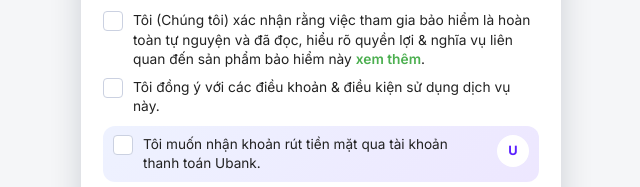
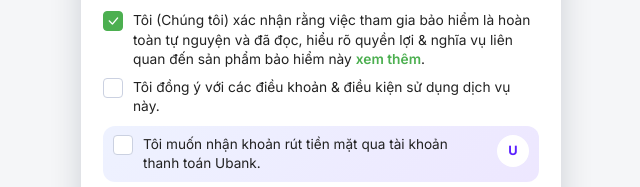
Before and after one commit to vay-fecredit/vaytieudung, a website: page pages/step5.html in a window 1280 px wide. Both pictures are taken after a click on the element 432 px from the left and 309 px from the top of the page. Shown: the part 288-475 px from the top of the page, 319-959 px from the left. Drawn offline with nearby package versions, Linux system fonts and the light colour scheme.

Commit message:
Update step5.html

```diff
--- a/pages/step5.html
+++ b/pages/step5.html
@@ -29,6 +29,7 @@
         --fe-text-muted: #6c757d;
         --fe-border: #e0e3eb;
         --fe-white: #ffffff;
+        --fe-accent-soft: #eef2ff;
       }
 
       * {
@@ -81,7 +82,6 @@
         }
       }
 
-      /* Mobile tối ưu hơn: gần full‑width, padding vừa tay */
       @media (max-width: 480px) {
         .content {
           padding: 10px 8px 16px 8px;
@@ -490,7 +490,6 @@
         const interestEl = document.getElementById("detail-interest");
 
         if (data) {
-          // Số tiền từ localStorage (Evaluate-conditions)
           let loanAmount = 0;
 
           if (data.loanAmount === "other" && data.customLoanAmount) {
@@ -503,7 +502,6 @@
             amountEl.textContent = formatCurrency(loanAmount);
           }
 
-          // Thời hạn vay
           let loanTerm = 0;
           if (data.loanTerm !== undefined && data.loanTerm !== null) {
             loanTerm = parseInt(String(data.loanTerm).trim(), 10);
@@ -514,7 +512,6 @@
               loanTerm > 0 ? loanTerm + " tháng" : "--";
           }
 
-          // Lãi suất/tháng nếu có interestRate theo năm
           if (interestEl && data.interestRate !== undefined && data.interestRate !== null) {
             const rateYear = toNumberOrZero(data.interestRate);
             if (rateYear > 0) {
@@ -533,20 +530,19 @@
           );
         }
 
-        // Checkbox logic
-        const checkboxRows = document.querySelectorAll("[data-checkbox]");
+        // Checkbox logic – CHỈ gắn event vào ô vuông
+        const checkboxSquares = document.querySelectorAll(
+          "[data-checkbox] .checkbox-square"
+        );
         const checkboxError = document.getElementById("checkbox-error");
 
-        checkboxRows.forEach((row) => {
-          const square = row.querySelector(".checkbox-square");
-          const clickTargets = [row, square];
-          clickTargets.forEach((target) => {
-            target.addEventListener("click", (e) => {
-              if (e.target.tagName === "A") return;
-              square.classList.toggle("checked");
-            });
+        checkboxSquares.forEach((square) => {
+          square.addEventListener("click", (e) => {
+            e.preventDefault();
+            square.classList.toggle("checked");
           });
-          square.addEventListener("keypress", (e) => {
+
+          square.addEventListener("keydown", (e) => {
             if (e.key === " " || e.key === "Enter") {
               e.preventDefault();
               square.classList.toggle("checked");
```
